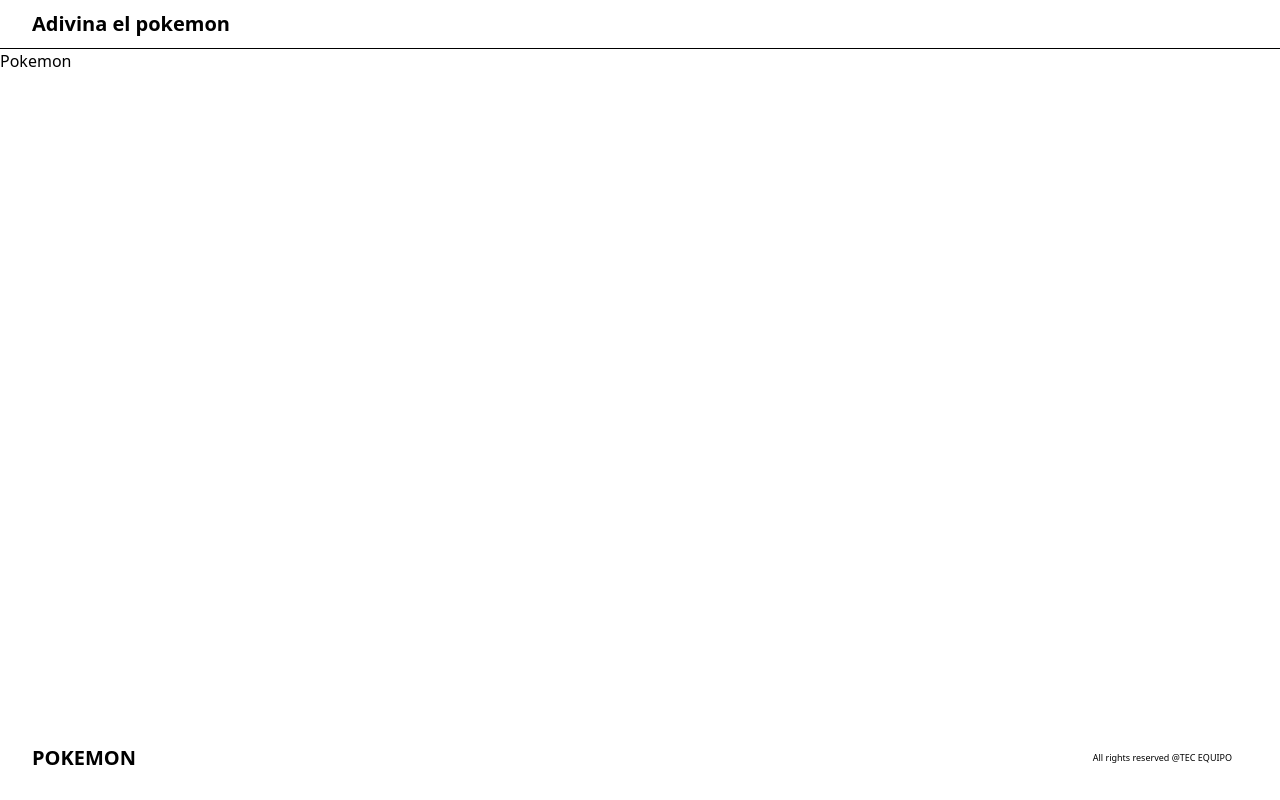
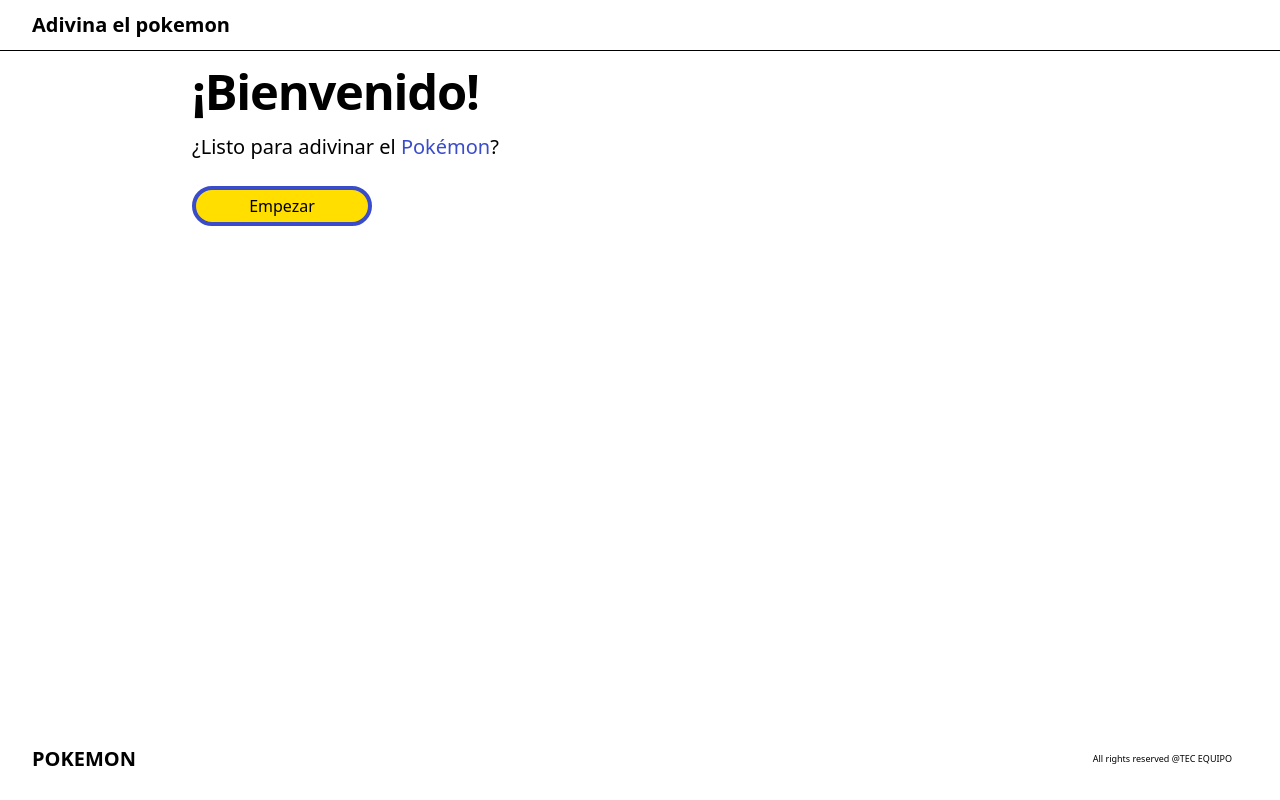
Before and after one commit to jdvalenzuelap/pokemon-game, a Next.js app: page / in a window 1280 px wide. Built offline with nearby package versions, Linux system fonts and the light colour scheme.

Commit message:
feat: Nueva vista Home

```diff
--- a/package.json
+++ b/package.json
@@ -10,10 +10,10 @@
   },
   "dependencies": {
     "autoprefixer": "10.4.14",
-    "next": "13.3.1",
+    "next": "^13.3.1",
     "postcss": "8.4.23",
-    "react": "18.2.0",
-    "react-dom": "18.2.0",
+    "react": "^18.2.0",
+    "react-dom": "^18.2.0",
     "tailwindcss": "3.3.2"
   }
 }
--- a/pages/index.jsx
+++ b/pages/index.jsx
@@ -1,7 +1,10 @@
+import PokemonButton from '../components/PokemonButton'
 const Home = () => {
   return (
-    <div>
-      <span>Pokemon</span>
+    <div class="sm:px-16 xl:px-48">
+      <h1 class="mt-4 mb-4 text-4xl font-extrabold leading-none tracking-tight text-gray-900 md:text-5xl lg:text-6xl dark:text-white">¡Bienvenido!</h1>
+      <p class="mb-6 text-lg font-normal text-gray-500 lg:text-xl dark:text-gray-400">¿Listo para adivinar el <span className="text-pokeBlue">Pokémon</span>?</p>
+      <PokemonButton>Empezar</PokemonButton>
     </div>
   );
 };
--- a/tailwind.config.js
+++ b/tailwind.config.js
@@ -16,6 +16,15 @@ module.exports = {
     colors: {
       'pokeBlue': '#3B4CCA',
       'pokeYellow': '#FFDE00'
+    },
+    fontSize: {
+      'sm': '0.8rem',
+      'base': '1rem',
+      'xl': '1.25rem',
+      '2xl': '1.563rem',
+      '3xl': '1.953rem',
+      '4xl': '2.441rem',
+      '5xl': '3.052rem',
     }
   },
   plugins: [],
```
Also changed, not shown: 2 other files (tests, documents, lock files or other folders).
